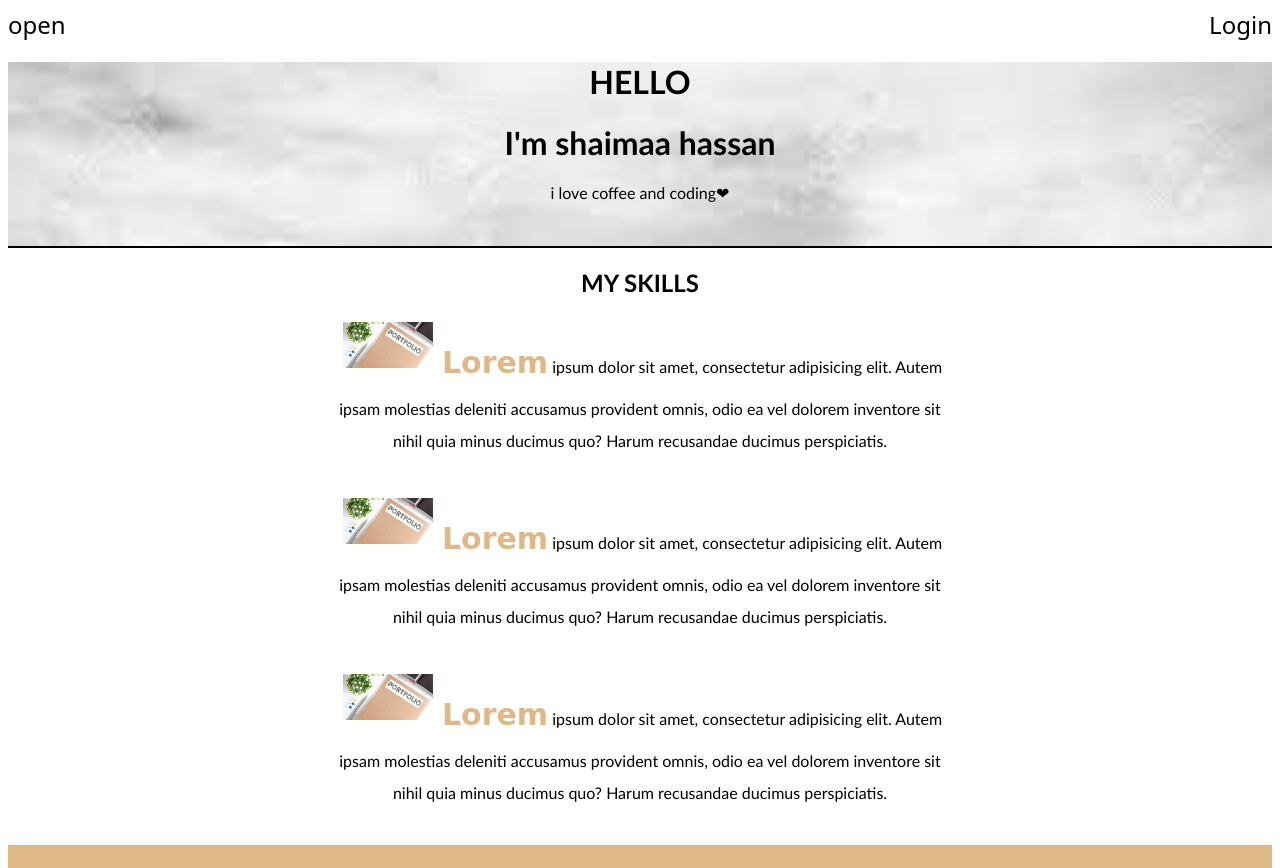
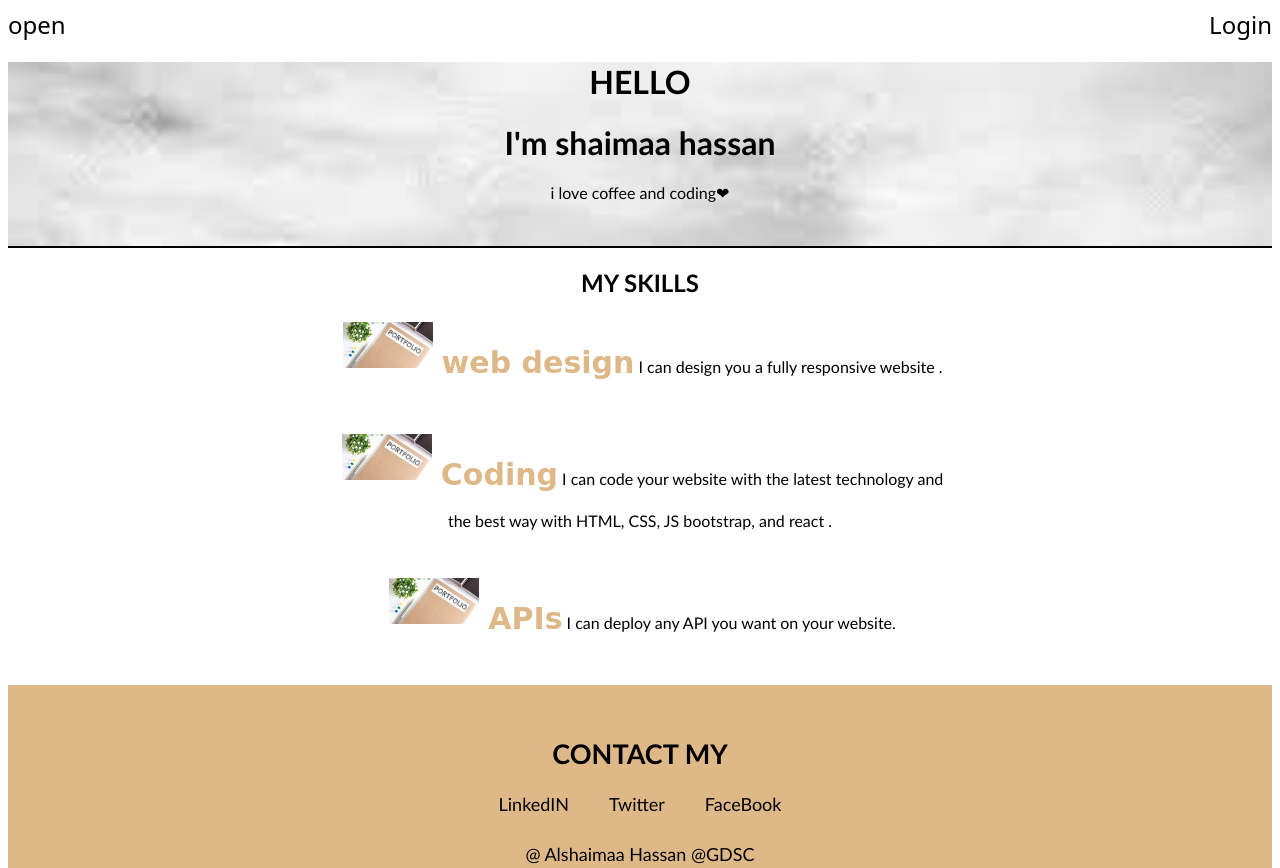
Before and after one commit to alshaimaahassan/portfolio-project, a plain HTML site: page index.html in a window 1280 px wide. Shown: the top 868 px of the page. Drawn offline with Linux system fonts and the light colour scheme.

Commit message:
Update index.html

```diff
--- a/index.html
+++ b/index.html
@@ -17,7 +17,7 @@
         <span onclick="openForm()">Login</span>
         <div class="nav" id="myNav">
             <a class="close" onclick="closeNav()">x</a>
-            <a href="#">About</a>
+            <a href="#About">About</a>
             <a href="#">Services</a>
             <a href="#">Clints</a>
             <a href="#">Contact</a>
@@ -56,17 +56,11 @@
     <!-- start skills -->
     <div class="skills">
         <h2>MY SKILLS</h2>
-        <p><img src="image/download (1).jfif"> <span>Lorem</span> ipsum dolor sit amet, consectetur adipisicing elit.
-            Autem ipsam molestias deleniti accusamus provident omnis, odio ea vel dolorem inventore sit nihil quia minus
-            ducimus quo? Harum recusandae ducimus perspiciatis.</p>
+        <p><img src="image/download (1).jfif"> <span>web design</span> I can design you a fully responsive website .</p>
 
-            <p><img src="image/download (1).jfif"> <span>Lorem</span> ipsum dolor sit amet, consectetur adipisicing elit.
-                Autem ipsam molestias deleniti accusamus provident omnis, odio ea vel dolorem inventore sit nihil quia minus
-                ducimus quo? Harum recusandae ducimus perspiciatis.</p>
+            <p><img src="image/download (1).jfif"> <span>Coding</span> I can code your website with the latest technology and the best way with  HTML, CSS, JS bootstrap, and react .</p>
 
-                <p><img src="image/download (1).jfif"> <span>Lorem</span> ipsum dolor sit amet, consectetur adipisicing elit.
-                    Autem ipsam molestias deleniti accusamus provident omnis, odio ea vel dolorem inventore sit nihil quia minus
-                    ducimus quo? Harum recusandae ducimus perspiciatis.</p>
+                <p><img src="image/download (1).jfif"> <span>APIs</span> I can deploy any API you want on your website.</p>
 
     </div>
     <!-- end skills -->
```
